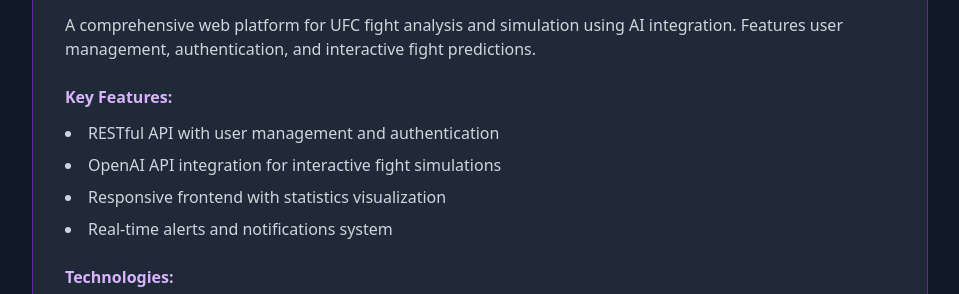
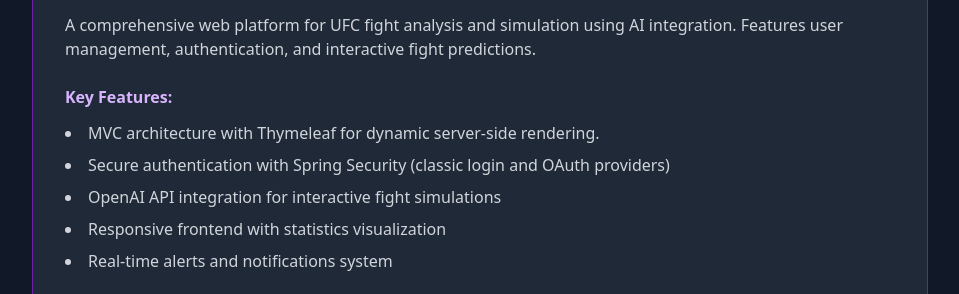
Before and after one commit to lucaschacon3/lucaschacon3, a plain HTML site: page index.html in a window 1280 px wide. Shown: the part 3480-3774 px from the top of the page, without its empty margins (160-1119 px from the left). Drawn offline with Linux system fonts and the light colour scheme.

Commit message:
update ufc rivals

```diff
--- a/index.html
+++ b/index.html
@@ -750,7 +750,8 @@
             <div class="mb-6">
               <h4 class="text-primary-300 font-semibold mb-3">Key Features:</h4>
               <ul class="list-disc list-inside text-gray-300 space-y-2">
-                <li>RESTful API with user management and authentication</li>
+                <li>MVC architecture with Thymeleaf for dynamic server-side rendering.</li>
+                <li>Secure authentication with Spring Security (classic login and OAuth providers)</li>
                 <li>
                   OpenAI API integration for interactive fight simulations
                 </li>
```
